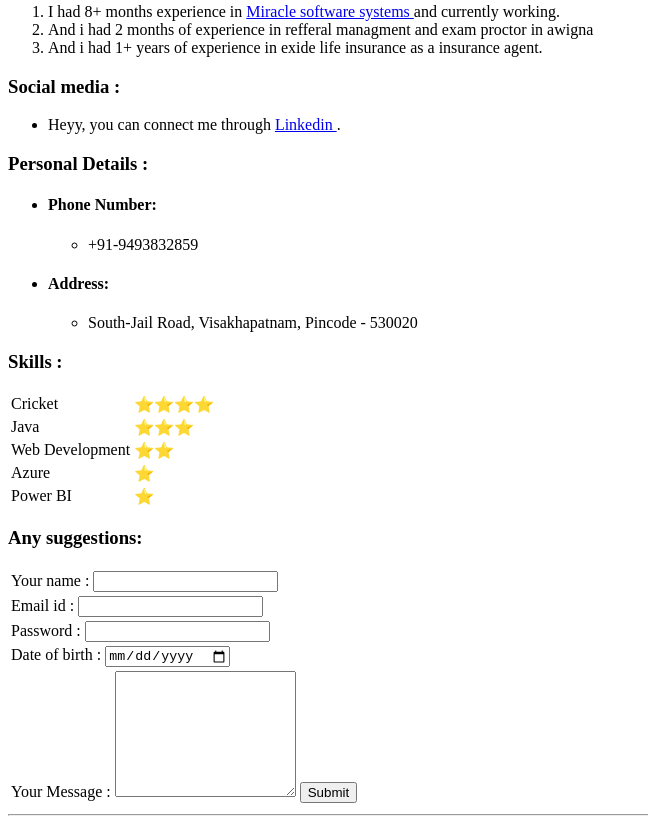
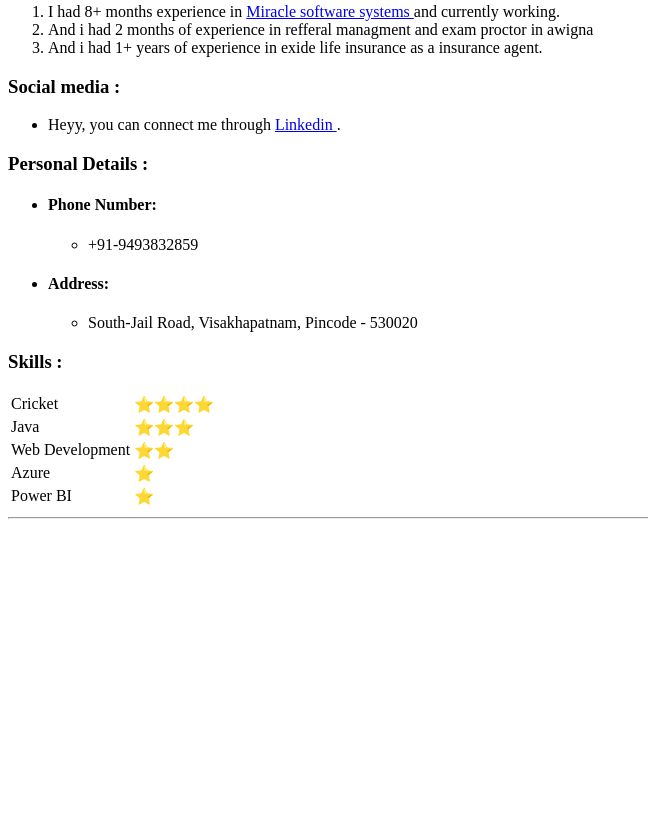
Before and after one commit to Praveensaich/Resume, a plain HTML site: page index.html in a window 1280 px wide. Shown: the part 392-1216 px from the top of the page, without its empty margins (0-648 px from the left). After the commit the page ends 919 px from the top, so only its background shows below. Drawn offline with Linux system fonts and the light colour scheme.

Commit message:
Update index.html

```diff
--- a/index.html
+++ b/index.html
@@ -5,7 +5,7 @@
         </head>
         <body>
 <table>
-    <tr><td><img src ="fotor_2023-2-23_18_26_31.png"alt text ="Gvp profile" width="150" height="100"></td>
+    <tr><td><img src ="fotor_2023-2-23_18_26_31.png"alt text ="Gvp profile" width="120" height="100"></td>
     <td>           <h1> Chelamkuri Praveen sai</h1>
         <i> Data engineer</i></td></tr>
 </table>
@@ -63,40 +63,6 @@
             <td>⭐</td>
         </tr>
 </table>
-<h3>Any suggestions: </h3>
-<form action="Thank_you.html" method="post" enctype ="text/plain">
-    <table cell spacing ="10">
-        <tr>
-    <td><label>Your name : </label>
-    <input type="text" name="" value=""></td>
-</tr>
-<tr>
-    <td>
-    <label>Email id  :</label>
-    <input type="email" name="email" value="">
-</td>
-</tr>
-<tr>
-    <td>
-    <label>Password : </label>
-    <input type ="password" name="password" value="">
-</td>
-</tr>
-<tr>
-    <td>
-        <label>Date of birth :</label>
-        <input type ="date" name="">
-    </td>
-</tr>
-<tr>
-    <td>
-        <label>Your Message :</label>
-        <textarea name="Message" rows="8" cols="20"></textarea>
-        <input type ="submit" name="">
-    </td>
-</tr>
-</table>
-</form>
 <hr>
    </body>
     </html>
```
